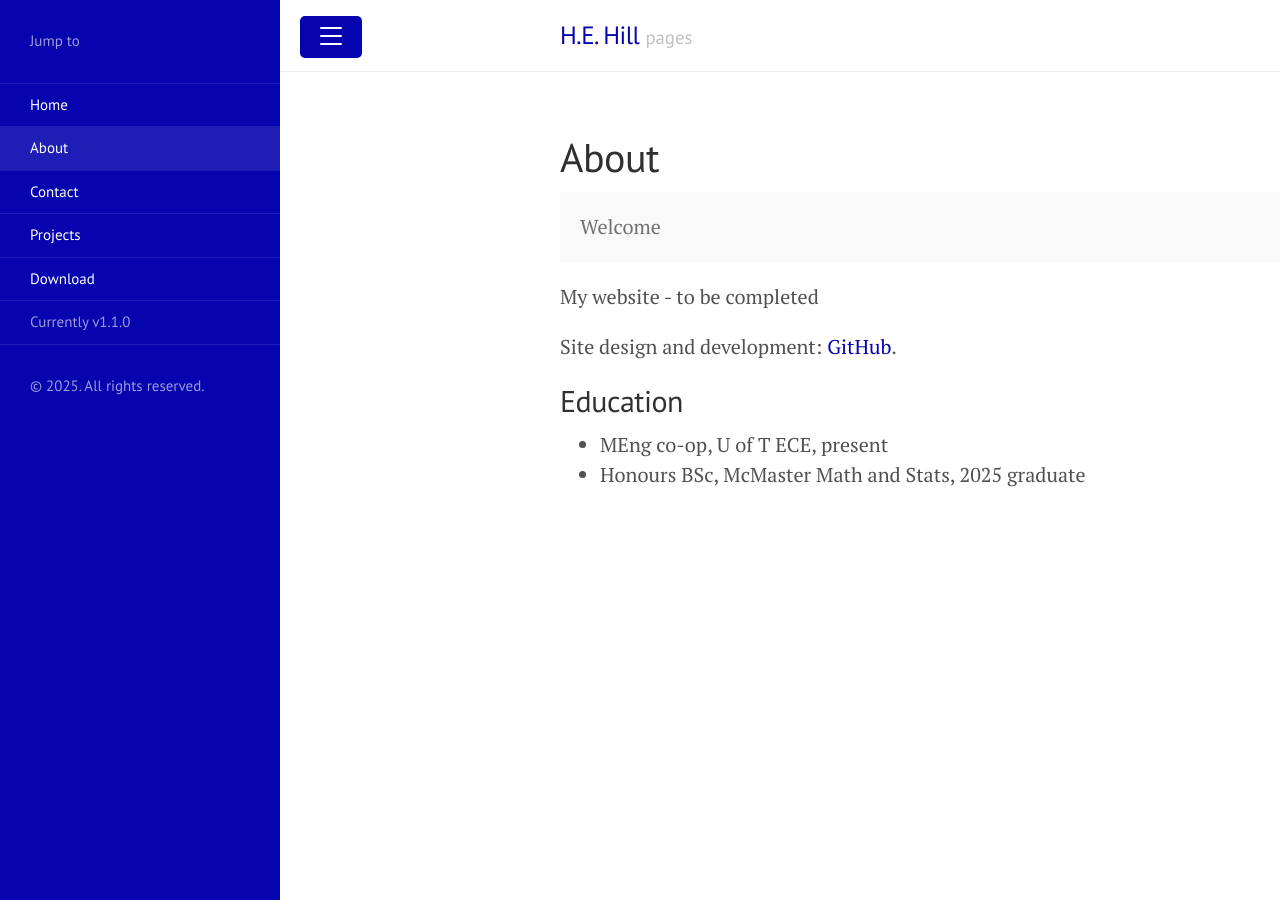
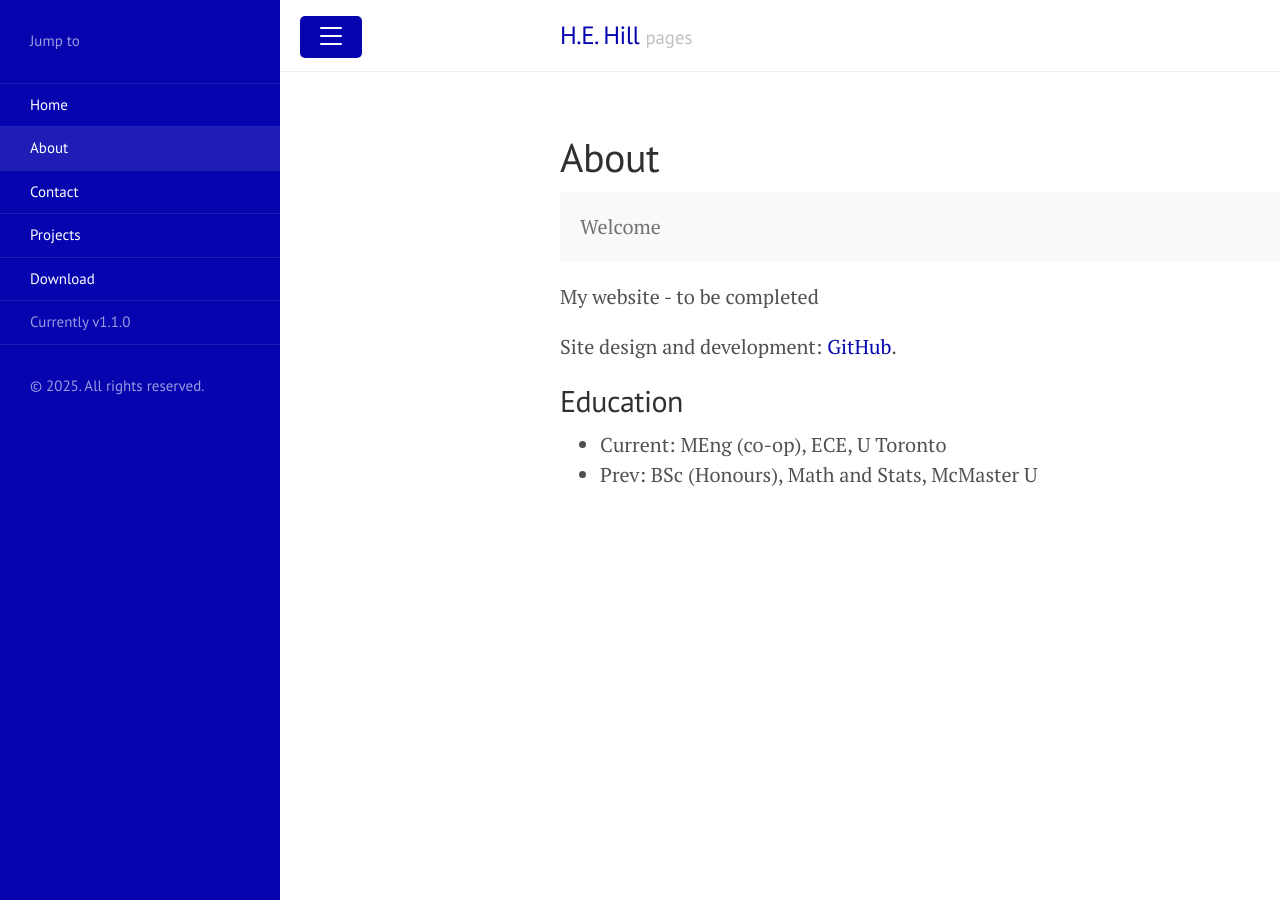
Before and after one commit to hidekihill/hidekihill.github.io, a Jekyll site: the page built from about.md, in a window 1280 px wide. Built offline with Jekyll 4.4.1, drawn with Linux system fonts in a browser that asks for light colours.

Commit message:
Update about.md

```diff
--- a/about.md
+++ b/about.md
@@ -12,5 +12,5 @@ My website - to be completed
 Site design and development: [GitHub](https://github.com/poole).
 
 ## Education
-* MEng co-op, U of T ECE, present
-* Honours BSc, McMaster Math and Stats, 2025 graduate
+* Current: MEng (co-op), ECE, U Toronto
+* Prev: BSc (Honours), Math and Stats, McMaster U
```
